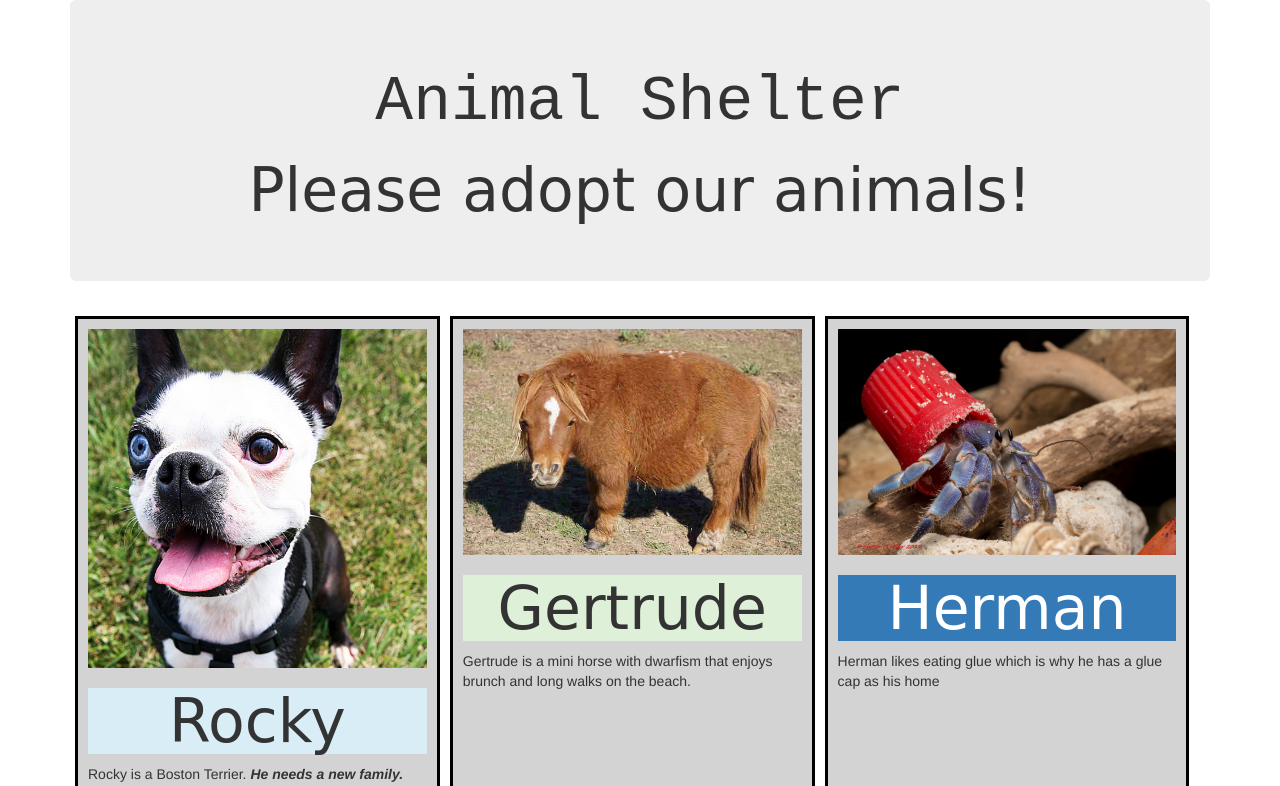
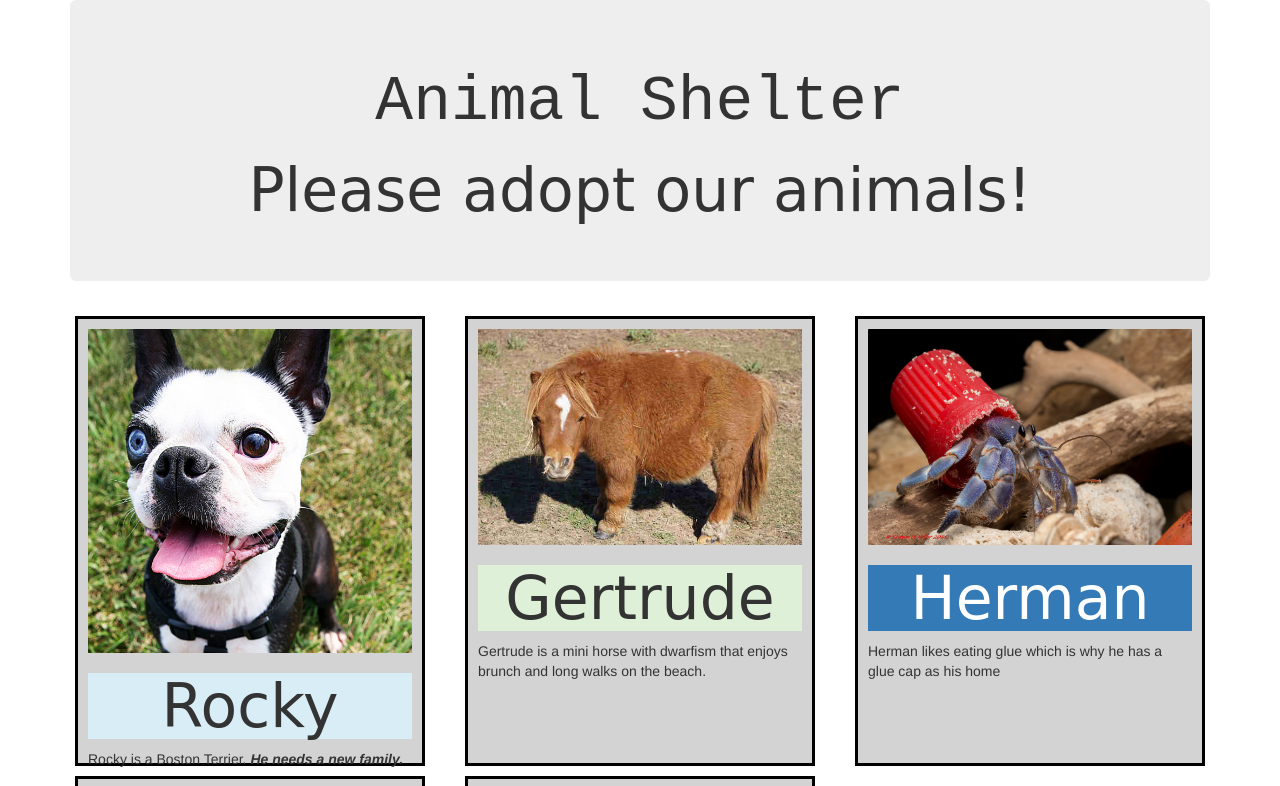
Before and after one commit to Onionator/animal-shelter, a plain HTML site: page index.html in a window 1280 px wide. Shown: the top 786 px of the page. Drawn offline with Linux system fonts and the light colour scheme.

Commit message:
attempt to make things simpler with bootstrap

```diff
--- a/css/styles.css
+++ b/css/styles.css
@@ -5,12 +5,16 @@ img {
   font-style: italic;
   font-weight: bold;
 }
-.boxes {
-  float:left;
-  width: 32%;
+ {
   padding: 10px;
   border: 3px solid black;
-  height: 600px;
+  margin: 5px;
+  background-color: darksalmon;
+}
+.boxes {
+  padding: 10px;
+  border: 3px solid black;
+  height: 450px;
   margin: 5px;
   background-color: lightgrey;
 }
@@ -28,8 +32,6 @@ h2 {
   font-size: 60px;
   font-family: cursive;
 }
-
-
 @media screen and (max-width: 600px) {
   body {
     background-color: black;
@@ -39,6 +41,3 @@ h2 {
     color: black;
   }
 }
-.me {
-  clear: none; float: left;
-}
--- a/index.html
+++ b/index.html
@@ -11,41 +11,53 @@
         <h1>Animal Shelter</h1>
         <h2>Please adopt our animals!</h2>
       </div>
-      <div>
+      <div class="big-box">
+        <div class="row">
+          <div class="col-md-4">
             <div class="boxes">
               <img src="images/rocky.jpg" alt="Rocky the Boston Terrier">
               <h2 class="bg-info">Rocky</h2>
               <p>Rocky is a Boston Terrier. <span class="fred">He needs a new family.</span></p>
             </div>
+          </div>
+          <div class="col-md-4">
             <div class="boxes">
               <img src="images/gertrude.jpg" alt="Gertrude the mini, mini horse">
               <h2 class="bg-success">Gertrude</h2>
               <p>Gertrude is a mini horse with dwarfism that enjoys brunch and long walks on the beach.</p>
             </div>
+          </div>
+          <div class="col-md-4">
             <div class="boxes">
               <img src="images/herman.jpg" alt="Herman the hermit crab">
               <h2 class="bg-primary">Herman</h2>
               <p>Herman likes eating glue which is why he has a glue cap as his home</p>
             </div>
           </div>
-    <div>
+      </div>
+      <div class="row">
+        <div class="col-md-4">
           <div class="boxes">
             <img src="images/pinot.jpg" alt="Pinot the dog">
             <h2 class="bg-danger">Pinot</h2>
             <p>Pinot just likes naps.</p>
           </div>
+        </div>
+        <div class="col-md-4">
           <div class="boxes">
             <img src="images/opie.jpg" alt="Opie the biter">
             <h2 class="bg-warning">Opie</h2>
             <p>Opie is dopie.</p>
           </div>
         </div>
-      <div class="me">
+        <div class="col-md-4">
+        </div>
+      </div>
+    </div>
       <blockquote>
         <p>We've only been operating for 4 hours and have already reached capacity. </p>
         <footer>Our apologies.</footer>
       </blockquote>
     </div>
-    </div>
 </body>
 </html>
```
Lines whose indentation alone changed are shown as unchanged.
